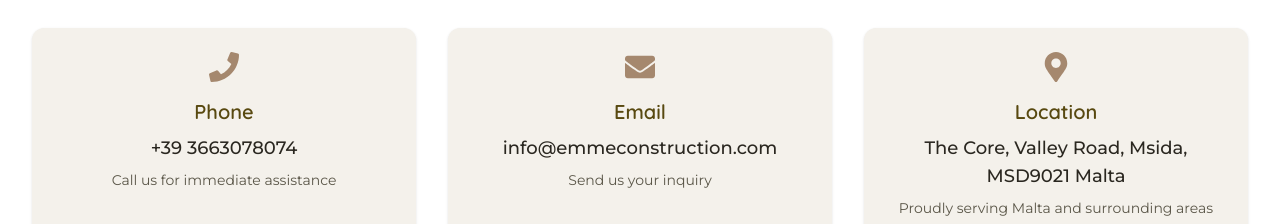
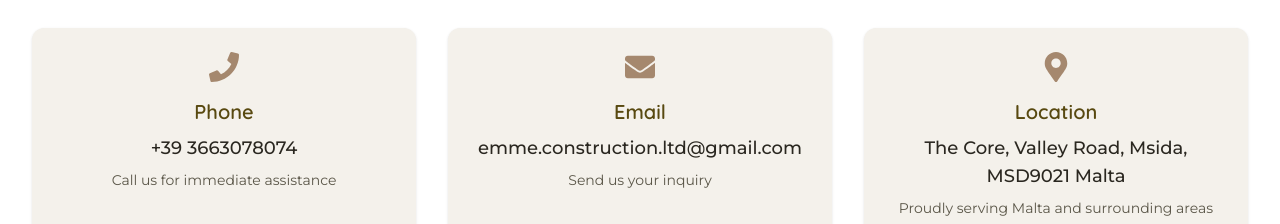
Before and after one commit to ankit4a4/HOTELCARE, a Next.js app: page /contact in a window 1280 px wide. Shown: the part 860-1084 px from the top of the page. Built offline with nearby package versions, Linux system fonts and the light colour scheme.

Commit message:
gmail add

```diff
--- a/components/contact/ContactInformation.jsx
+++ b/components/contact/ContactInformation.jsx
@@ -16,7 +16,7 @@ const ContactInformation = () => {
     {
       icon: <FaEnvelope />,
       title: "Email",
-      details: "info@emmeconstruction.com",
+      details: "emme.construction.ltd@gmail.com",
       description: "Send us your inquiry",
     },
     {
```
